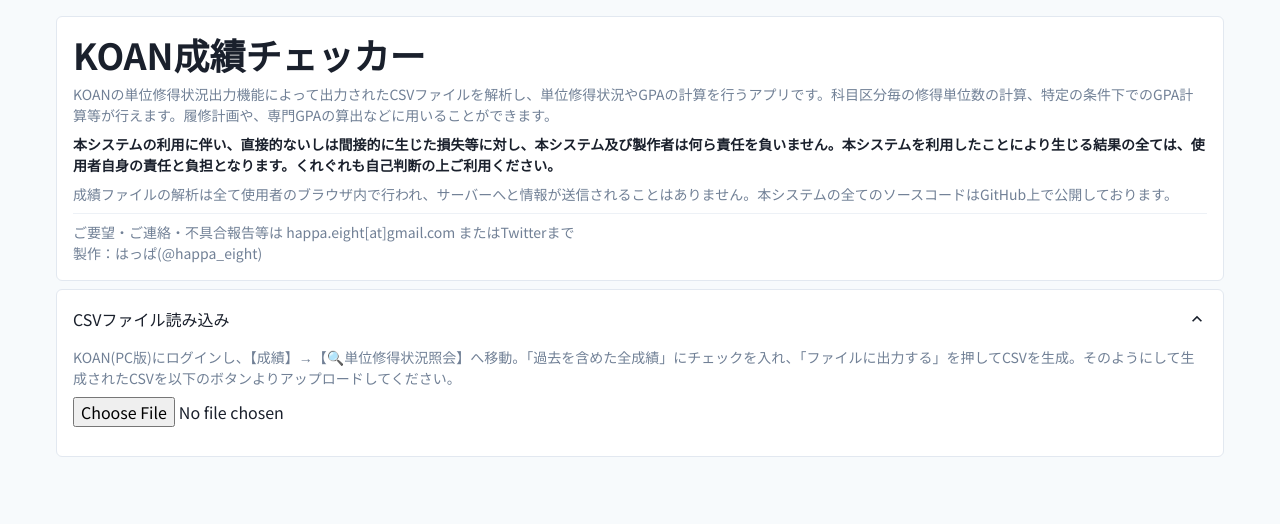
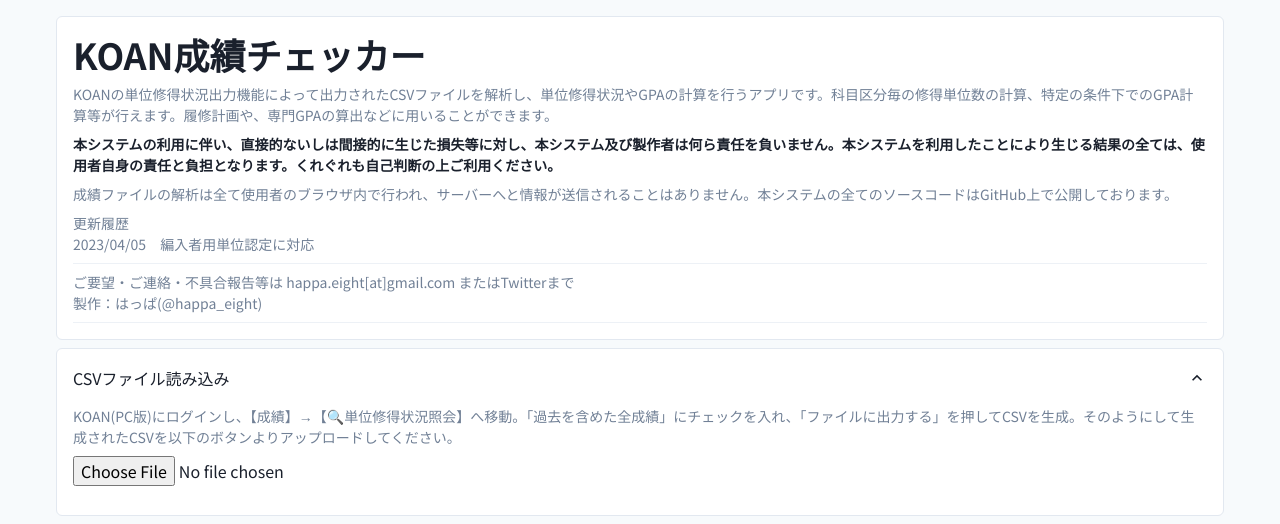
Before and after one commit to Happa8/KOAN-grade-analyzer, a React (Vite) app: page / in a window 1280 px wide. Shown: the top 524 px of the page. Built offline with nearby package versions, Linux system fonts and the light colour scheme.

Commit message:
編集者用単位認定に対応

```diff
--- a/src/home.tsx
+++ b/src/home.tsx
@@ -46,7 +46,7 @@
   acquireYear: number;
   acquireSemester: string;
   grade: "S" | "A" | "B" | "C" | "F" | string;
-  passOrFail: "合" | "否" | string;
+  passOrFail: "合" | "否" | "認" | string;
 };
 
 type ValuesToArray<T extends Record<string | symbol | number, unknown>> = {
@@ -70,6 +70,7 @@
     case "Ｆ":
     case "否":
     case "合":
+    case "認":
       return 0;
     default:
       return 0;
@@ -100,7 +101,7 @@
   const creditSum = gradeData
     .filter((elm) => {
       if (isTruryCreditNum) {
-        return elm.passOrFail == "合";
+        return elm.passOrFail == ("合" || "認");
       } else {
         return true;
       }
@@ -214,7 +215,7 @@
 }): number => {
   const GP = gradeData
     .filter((elm) => elm.subjectSubGenre !== "他学科・専攻・教免等科目")
-    .filter((elm) => elm.grade !== ("合" || "否"))
+    .filter((elm) => elm.grade !== ("合" || "否" || "認"))
     .filter((elm) => {
       if (startYearSemester.year > endYearSemester.year) {
         return false;
@@ -314,7 +315,7 @@
         endYearSemester: endYearSemester,
         filterBlackList: {
           ...filterBlackList,
-          grade: ["合", "否"],
+          grade: ["合", "否", "認"],
           subjectSubGenre: ["他学科・専攻・教免等科目"].concat(
             filterBlackList.subjectSubGenre !== undefined
               ? (filterBlackList.subjectSubGenre.filter(
@@ -420,6 +421,11 @@
             <Text color={"gray.500"} fontSize={"sm"}>
               成績ファイルの解析は全て使用者のブラウザ内で行われ、サーバーへと情報が送信されることはありません。本システムの全てのソースコードはGitHub上で公開しております。
             </Text>
+            <Text color={"gray.500"} fontSize={"sm"}>
+              更新履歴
+              <br />
+              2023/04/05　編入者用単位認定に対応
+            </Text>
             <Divider />
             <Text color={"gray.500"} fontSize={"sm"}>
               ご要望・ご連絡・不具合報告等は happa.eight[at]gmail.com
@@ -428,6 +434,7 @@
               製作：はっぱ(
               <Link href="https://twitter.com/happa_eight">@happa_eight</Link>)
             </Text>
+            <Divider />
           </VStack>
         </Card>
         <Card sectionTitle="CSVファイル読み込み">
```
